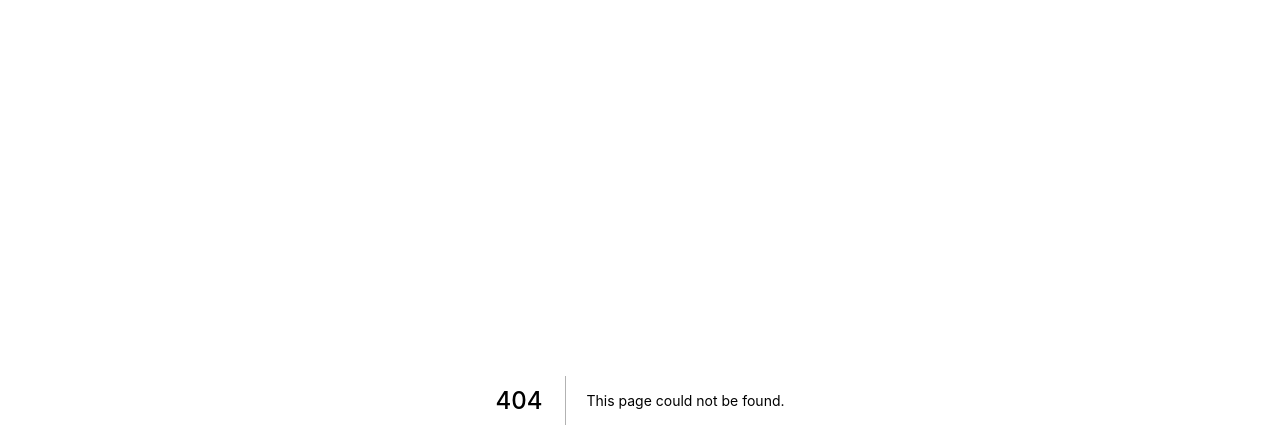
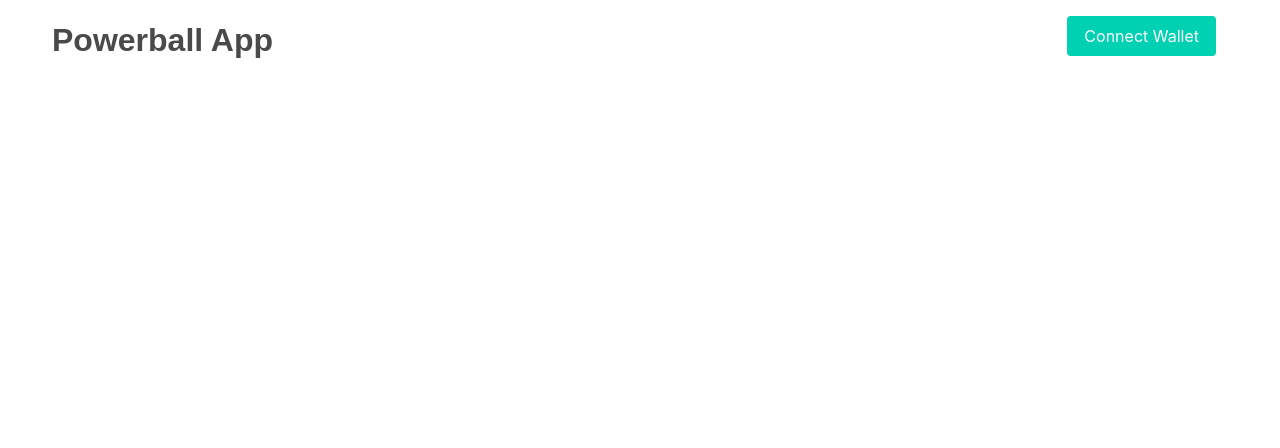
Before and after one commit to P4Peemo/PowerballApp, a Next.js app: page /powerball in a window 1280 px wide. Before the commit this address had no page. Shown: the top 448 px of the page. Built offline with nearby package versions, Linux system fonts and the light colour scheme.

Commit message:
create connect wallet functionality

```diff
--- /dev/null
+++ b/pages/powerball.js
@@ -0,0 +1,50 @@
+import Head from 'next/head'
+import { useState } from 'react'
+import Web3 from 'web3'
+import 'bulma/css/bulma.css'
+import styles from '../styles/Powerball.module.css'
+
+const Powerball = () => {
+    const [error, setError] = useState('')
+    let web3
+    const connectWalletHandler = async () => {
+        if (typeof window !== "undefined" && typeof window.ethereum !== "undefined") {
+            try {
+                await window.ethereum.request({ method: "eth_requestAccounts" })
+                web3 = new Web3(window.ethereum)
+            } catch (err) {
+                setError(err.message)
+            }
+        } else {
+            console.log("Please install Metamask.")
+        }
+    }
+    return (
+        <div className={styles.main}>
+            <Head>
+                <title>Powerball App</title>
+                <meta name="description" content="A blockchain Powerball app" />
+                <link rel="icon" href="/favicon.ico" />
+            </Head>
+            <nav className="navbar mt-4 mb-4">
+                <div className="container">
+                    <div className="navbar-brand">
+                        <h1>Powerball App</h1>
+                    </div>
+                    <div className="navbar-end">
+                        <button className="button is-primary" onClick={connectWalletHandler}>
+                            Connect Wallet
+                        </button>
+                    </div>
+                </div>
+            </nav>
+            <section>
+                <div className="container has-text-danger">
+                    <p>{error}</p>
+                </div>
+            </section>
+        </div>
+    )
+}
+
+export default Powerball
--- /dev/null
+++ b/styles/Powerball.module.css
@@ -0,0 +1,5 @@
+.main h1 {
+    font-family: Arial, Helvetica, sans-serif;
+    font-size: 2em;
+    font-weight: bold;
+}
```
